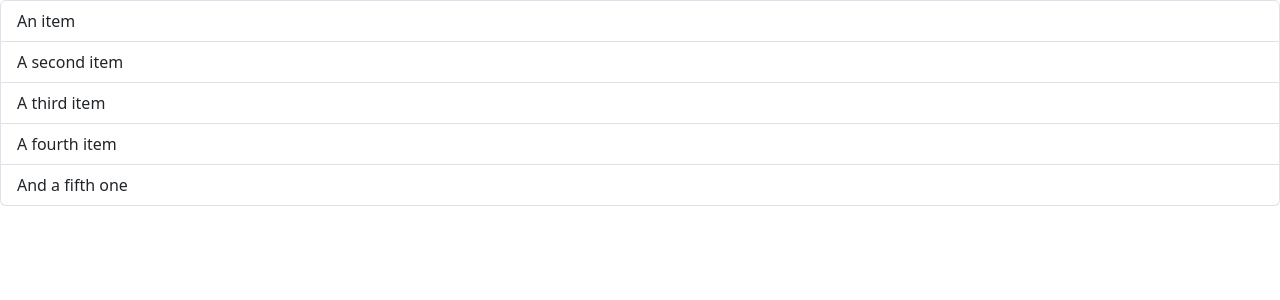
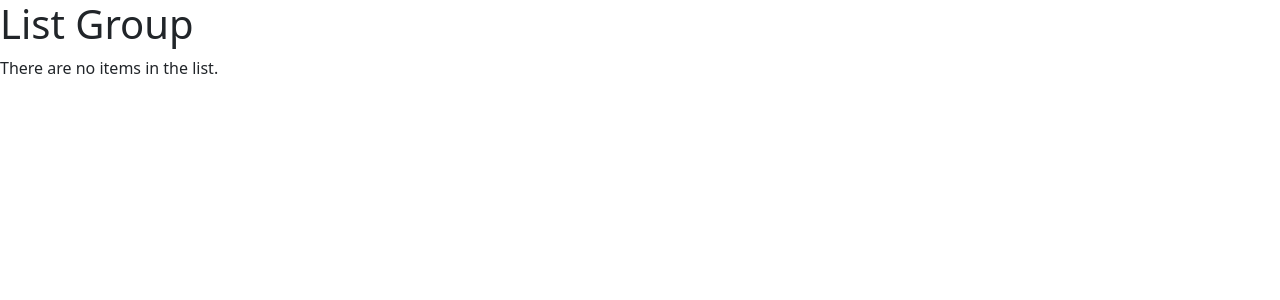
Before and after one commit to Grombrindle/LearningReact, a React (Vite) app: page / in a window 1280 px wide. Shown: the top 300 px of the page. Built offline with nearby package versions, Linux system fonts and the light colour scheme.

Commit message:
Conditional Rendering and some shinanigins

```diff
--- a/src/components/ListGroup.tsx
+++ b/src/components/ListGroup.tsx
@@ -1,12 +1,46 @@
+// import { Fragment } from "react/jsx-runtime";
 function ListGroup() {
+  let items = [
+    "An item",
+    "A second item",
+    "A third item",
+    "A fourth item",
+    "And a fifth one",
+  ];
+
+  items = [];
+
+  //   if (items.length === 0)
+  //     return (
+  //       <>
+  //         <h1>List Group</h1>
+  //         <p>There are no items in the list.</p>
+  //       </>
+  //     );
+
+  //   items.map((item) => <li className="list-group-item">{item}</li>);
+
+  //   const message =
+  //     items.length === 0 ? <p>There are no items in the list.</p> : null;
+  function GetMessage() {
+    if (items.length === 0) return <p>There are no items in the list.</p>;
+    return null;
+  }
   return (
-    <ul className="list-group">
-      <li className="list-group-item">An item</li>
-      <li className="list-group-item">A second item</li>
-      <li className="list-group-item">A third item</li>
-      <li className="list-group-item">A fourth item</li>
-      <li className="list-group-item">And a fifth one</li>
-    </ul>
+    // <Fragment>
+    <>
+      <h1>List Group</h1>
+      {/* {GetMessage()} */}
+      {items.length === 0 && <p>There are no items in the list.</p>}
+      <ul className="list-group">
+        {items.map((item) => (
+          <li className="list-group-item" key={item}>
+            {item}
+          </li>
+        ))}
+      </ul>
+    </>
+    // </Fragment>
   );
 }
 
```
